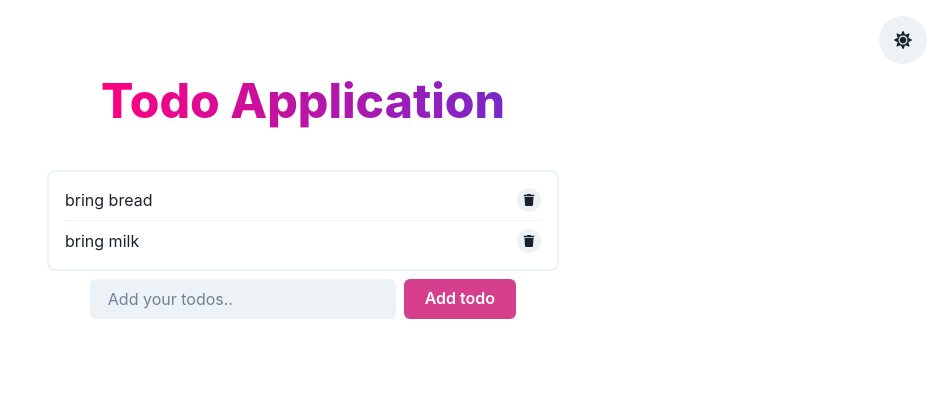
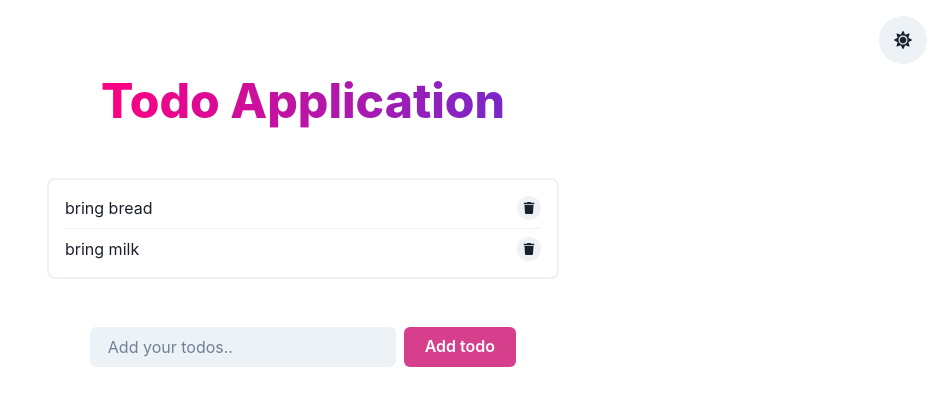
Before and after one commit to shoaibiqbal0/react-todo, a React (Create React App) app: page / in a window 1280 px wide. Shown: the top 406 px of the page, without its empty margins (337-1280 px from the left). Built offline with nearby package versions, Linux system fonts and the light colour scheme.

Commit message:
Fixed spacing

```diff
--- a/src/App.js
+++ b/src/App.js
@@ -7,7 +7,7 @@ import { FaMoon, FaSun } from "react-icons/fa";
 
 function App() {
   return (
-    <VStack p={4}>
+    <VStack p="4">
       <IconButton
         aria-label="Switch Mode"
         icon={<FaSun />}
@@ -16,7 +16,7 @@ function App() {
         alignSelf="flex-end"
       />
       <Heading
-        mb="8"
+        pb="10"
         fontSize="5xl"
         fontWeight="extrabold"
         bgGradient="linear(to-l, #7928CA, #FF0080)"
--- a/src/components/AddTodo.jsx
+++ b/src/components/AddTodo.jsx
@@ -4,11 +4,14 @@ import { Button } from "@chakra-ui/react";
 import React from "react";
 
 function AddTodo() {
-  function handleClick(event) {}
+  function handleClick(event) {
+    event.preventDefault();
+    console.log("Hello!");
+  }
 
   return (
     <form onSubmit={handleClick}>
-      <HStack>
+      <HStack pt="10">
         <Input variant="filled" placeholder="Add your todos.." />
         <Button colorScheme="pink" px="8" type="submit">
           Add todo
--- a/src/components/TodoList.jsx
+++ b/src/components/TodoList.jsx
@@ -23,7 +23,7 @@ function TodoList() {
       alignItems="stretch"
     >
       {todos.map((todo, index) => (
-        <HStack key={index} spacing="150px">
+        <HStack key={index}>
           <Text>{todo}</Text>
           <Spacer />
           <IconButton
```
